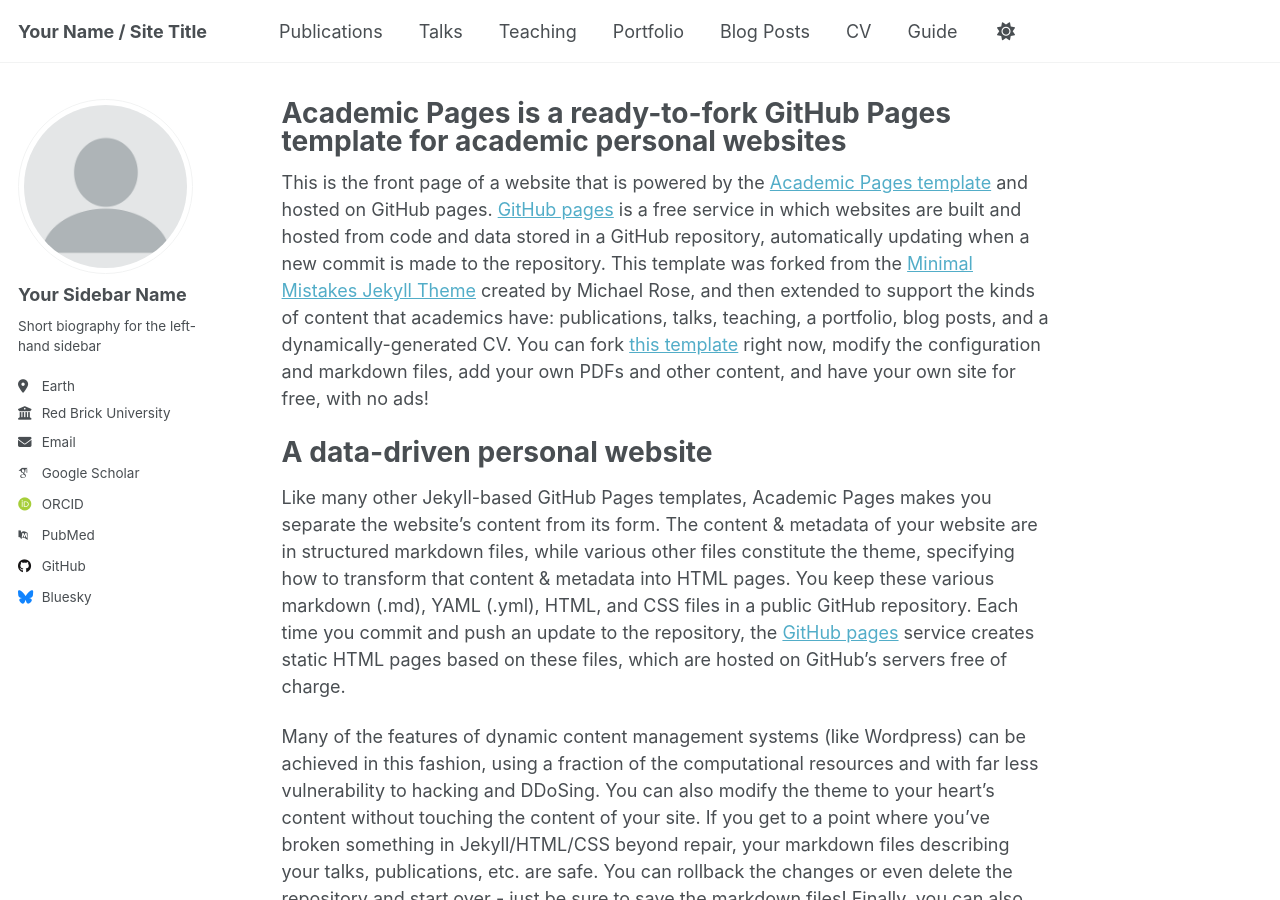
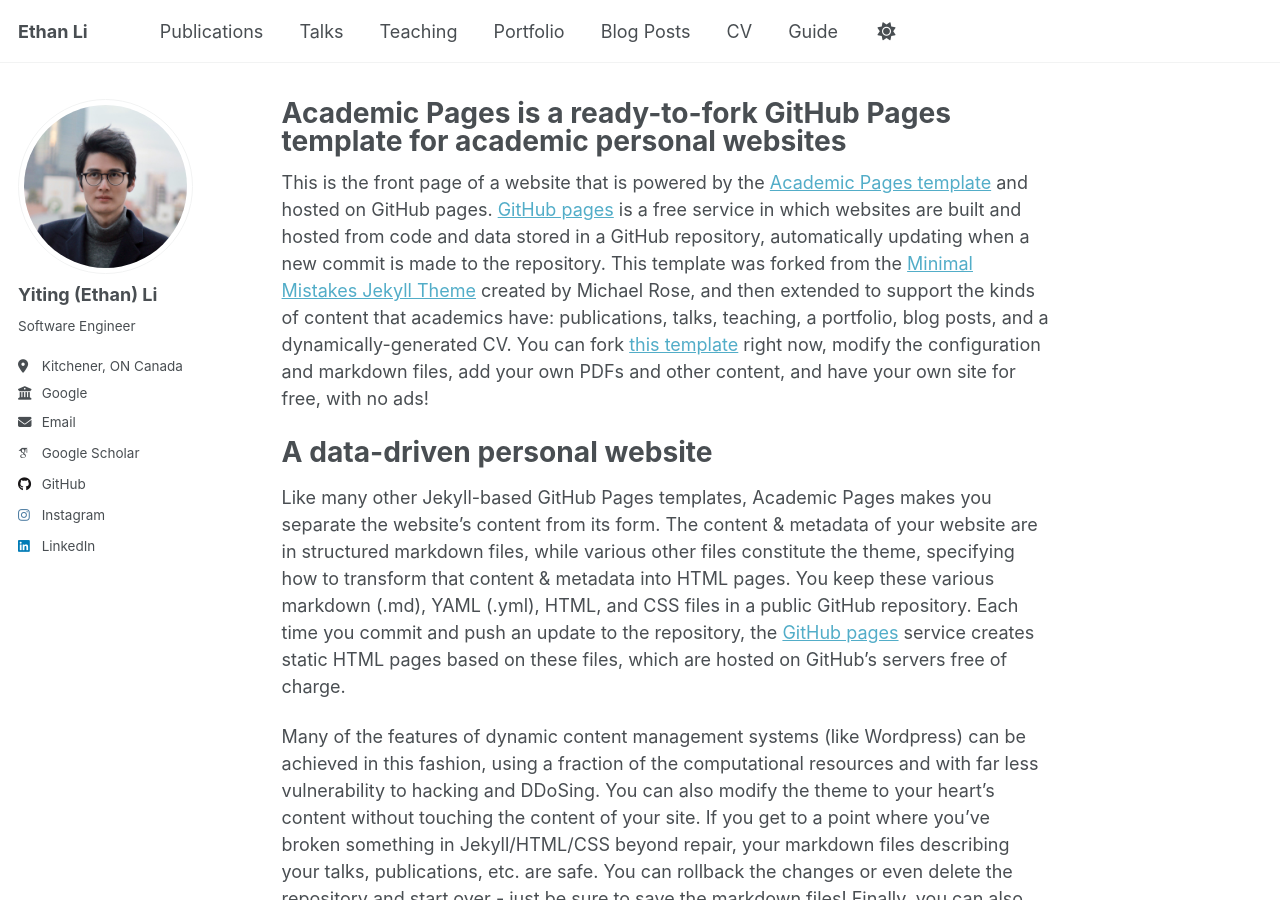
Before and after one commit to ethanleet/ethanleet.com, a Jekyll site: the page built from _pages/about.md, in a window 1280 px wide and 900 px high. Built offline with Jekyll 4.4.1, drawn with Linux system fonts in a browser that asks for light colours; some web fonts are replaced.

Commit message:
Site config update

```diff
--- a/_config.yml
+++ b/_config.yml
@@ -9,13 +9,13 @@
 # Basic Site Settings
 locale                   : "en-US"
 site_theme               : "default"
-title                    : "Your Name / Site Title"
+title                    : "Ethan Li"
 title_separator          : "-"
 name                     : &name "Your Name"
 description              : &description "personal description"
-url                      : https://academicpages.github.io # the base hostname & protocol for your site e.g. "https://[your GitHub username].github.io" or if you already have some other page hosted on Github then use "https://[your GitHub username].github.io/[Your Repo Name]"
+url                      : https://ethanleet.github.io # the base hostname & protocol for your site e.g. "https://[your GitHub username].github.io" or if you already have some other page hosted on Github then use "https://[your GitHub username].github.io/[Your Repo Name]"
 baseurl                  : "" # the subpath of your site, e.g. "/blog"
-repository               : "academicpages/academicpages.github.io"
+repository               : "ethanleet/ethanleet.github.io"
 
 # Site Author - The following control what appear as part of the author content on the side bar.
 #               If a field is blank the icon and link will not appear, otherwise it will be shown.
@@ -23,22 +23,22 @@ repository               : "academicpages/academicpages.github.io"
 author:
   # Biographic information
   avatar           : "profile.png"
-  name             : "Your Sidebar Name"
+  name             : "Yiting (Ethan) Li"
   pronouns         : # example: "she/her"
-  bio              : "Short biography for the left-hand sidebar"
-  location         : "Earth"
-  employer         : "Red Brick University"
-  uri              : # URL
-  email            : "none@example.org"
+  bio              : "Software Engineer"
+  location         : "Kitchener, ON Canada"
+  employer         : "Google"
+  uri              : # Website
+  email            : "ethanleet@me.com"
 
   # Academic websites
   academia         : # URL
   arxiv            : # URL - Update with the correct link to your profile
-  googlescholar    : "https://scholar.google.com/citations?user=PS_CX0AAAAAJ"
+  googlescholar    : "https://scholar.google.com/citations?user=DXL3Y4wAAAAJ"
   impactstory      : # URL
-  orcid            : "http://orcid.org/yourorcidurl"
+  orcid            : # URL
   semantic         : # URL
-  pubmed           : "https://www.ncbi.nlm.nih.gov/pubmed/?term=john+snow"
+  pubmed           : # URL
   researchgate     : # URL
   scopus           : # URL
 
@@ -46,21 +46,21 @@ author:
   bitbucket        : # Username - Update with your username on the site
   codepen          : # Username
   dribbble         : # Username
-  github           : "academicpages"
+  github           : "ethanleet"
   kaggle           : # Username
   stackoverflow    : # User number or user number and name (i.e., use "1" or "1/jeff-atwood")
 
   # Social media
-  bluesky          : "bsky.app" # Replace this with you Bluesky username
+  bluesky          : # Username
   facebook         : # Username
   flickr           : # Username
   foursquare       : # Username
   goodreads        : # Username
   google_plus      : # Username
   keybase          : # Username
-  instagram        : # Username
+  instagram        : "ethanleet"
   lastfm           : # Username
-  linkedin         : # Username
+  linkedin         : "ethanleet"
   mastodon         : # URL
   medium           : # URL
   pinterest        : # Username
```
Also changed, not shown: _pages/about.md (line endings or trailing spaces), images/profile.png, 1 other file.
